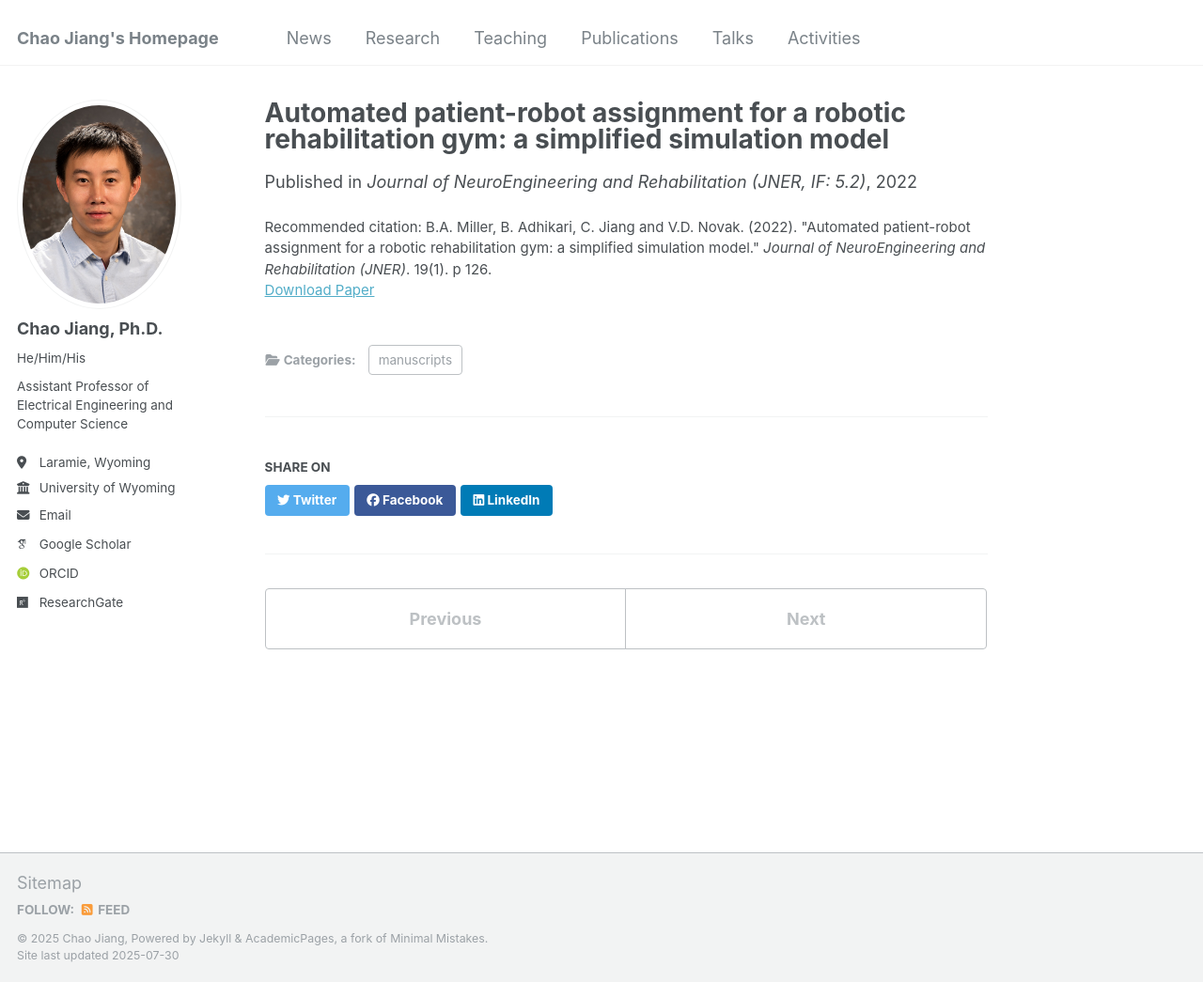
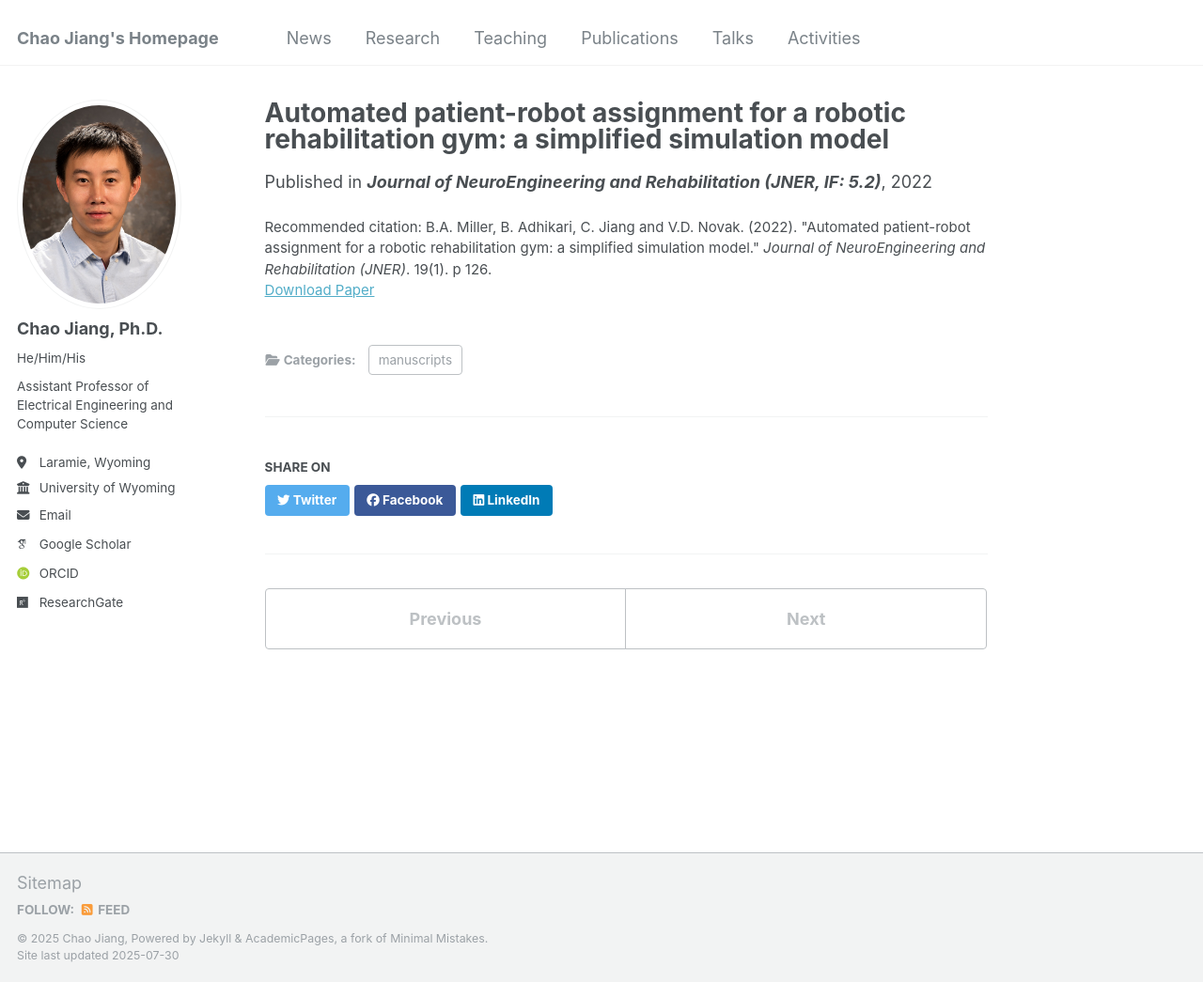
Before and after one commit to cjiang6/cjiang6.github.io, a Jekyll site: the page built from _publications/2022-11-06.md, in a window 1280 px wide and 1045 px high. Shown: the whole window at 94% size. Built offline with Jekyll 4.4.1, drawn with Linux system fonts in a browser that asks for light colours; some web fonts are replaced.

Commit message:
Update 2022-11-06.md

```diff
--- a/_publications/2022-11-06.md
+++ b/_publications/2022-11-06.md
@@ -5,7 +5,7 @@ category: manuscripts
 #permalink: /publication/2015-10-01-paper-title-number-3
 #excerpt: 'This paper is about the number 3. The number 4 is left for future work.'
 date: 2022-11-06
-venue: 'Journal of NeuroEngineering and Rehabilitation (JNER, IF: 5.2)'
+venue: '<b>Journal of NeuroEngineering and Rehabilitation (JNER, IF: 5.2)</b>'
 #slidesurl: 'http://academicpages.github.io/files/slides3.pdf'
 paperurl: 'https://jneuroengrehab.biomedcentral.com/articles/10.1186/s12984-022-01105-4'
 citation: 'B.A. Miller, B. Adhikari, C. Jiang and V.D. Novak. (2022). &quot;Automated patient-robot assignment for a robotic rehabilitation gym: a simplified simulation model.&quot; <i>Journal of NeuroEngineering and Rehabilitation (JNER)</i>. 19(1). p 126.'
```
